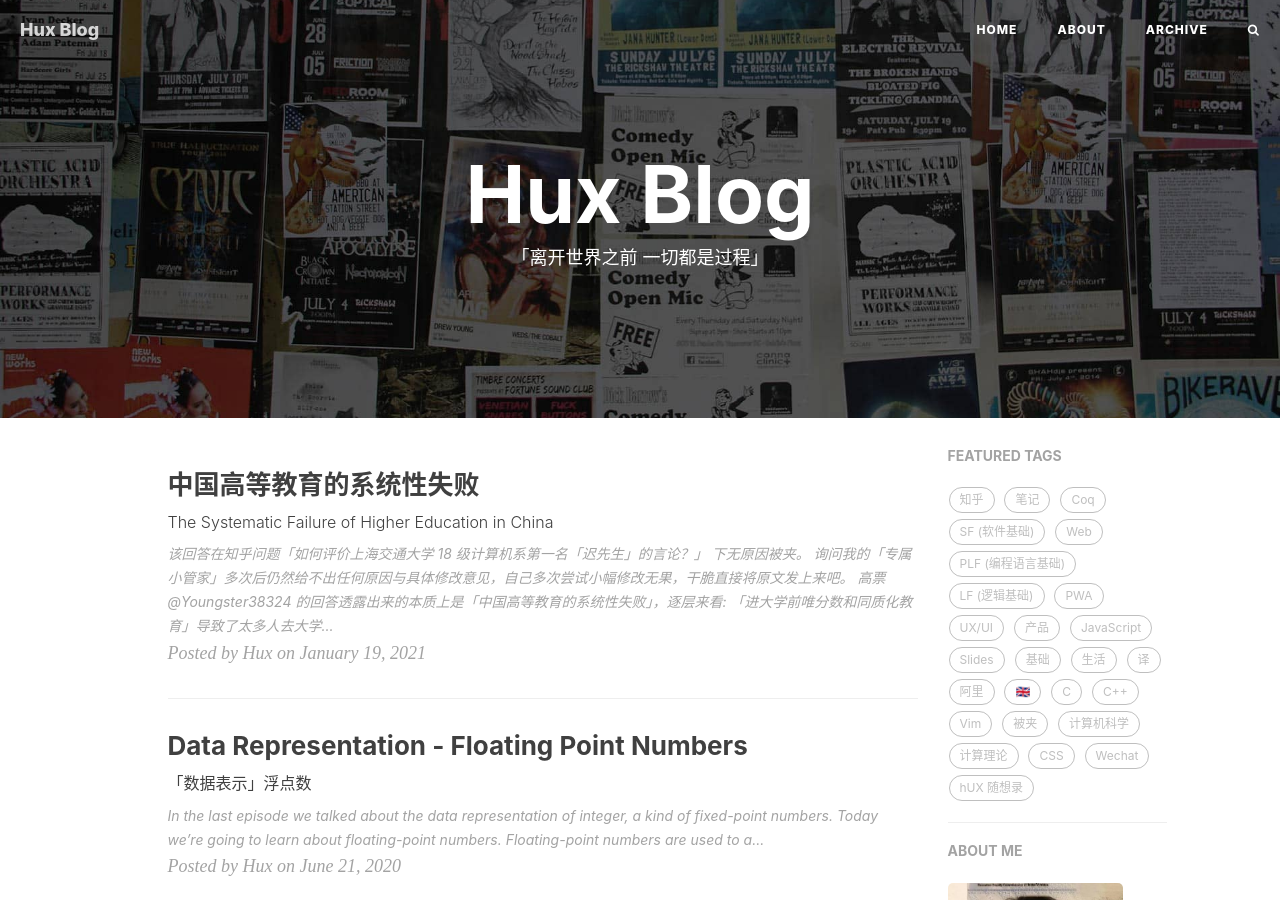
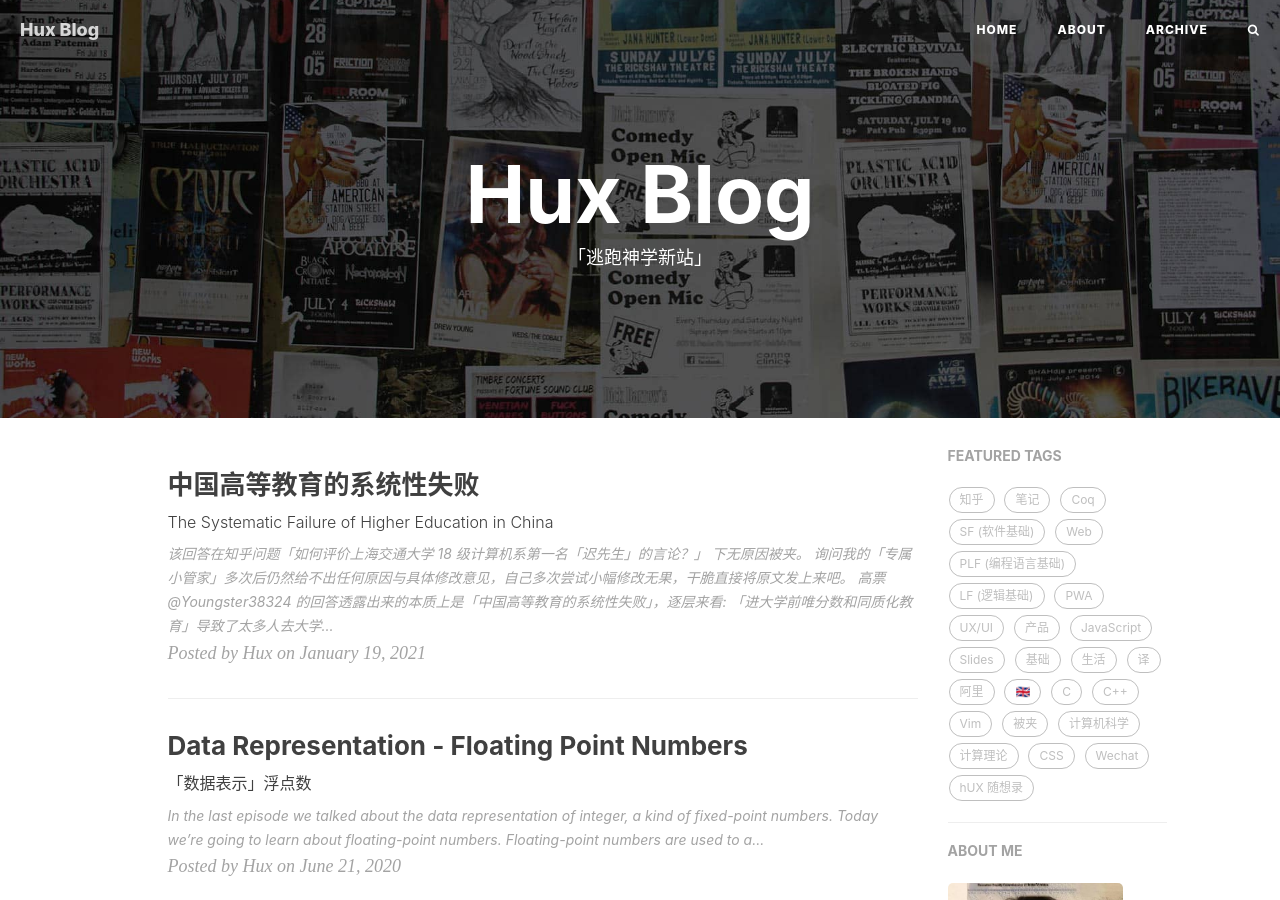
Before and after one commit to zhouqing/zhouqing.github.io, a Jekyll site: the page built from index.html, in a window 1280 px wide and 900 px high. Built offline with Jekyll 4.4.1, drawn with Linux system fonts in a browser that asks for light colours; nearby versions of some CDN libraries; the list of posts is cut into pages by our own code; comment, search, counter and statistics services are not loaded.

Commit message:
Update index.html

```diff
--- a/index.html
+++ b/index.html
@@ -1,6 +1,6 @@
 ---
 layout: page
-description: "「离开世界之前 一切都是过程」"
+description: "「逃跑神学新站」"
 ---
 
 {% for post in paginator.posts %}
```
